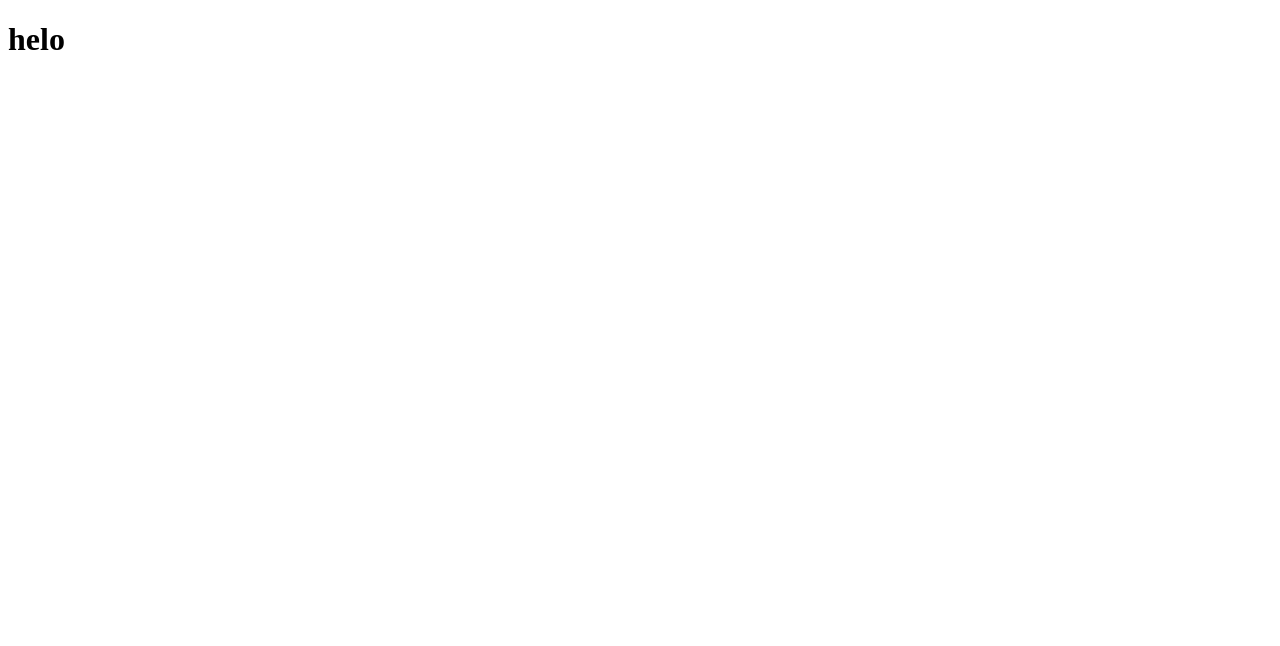
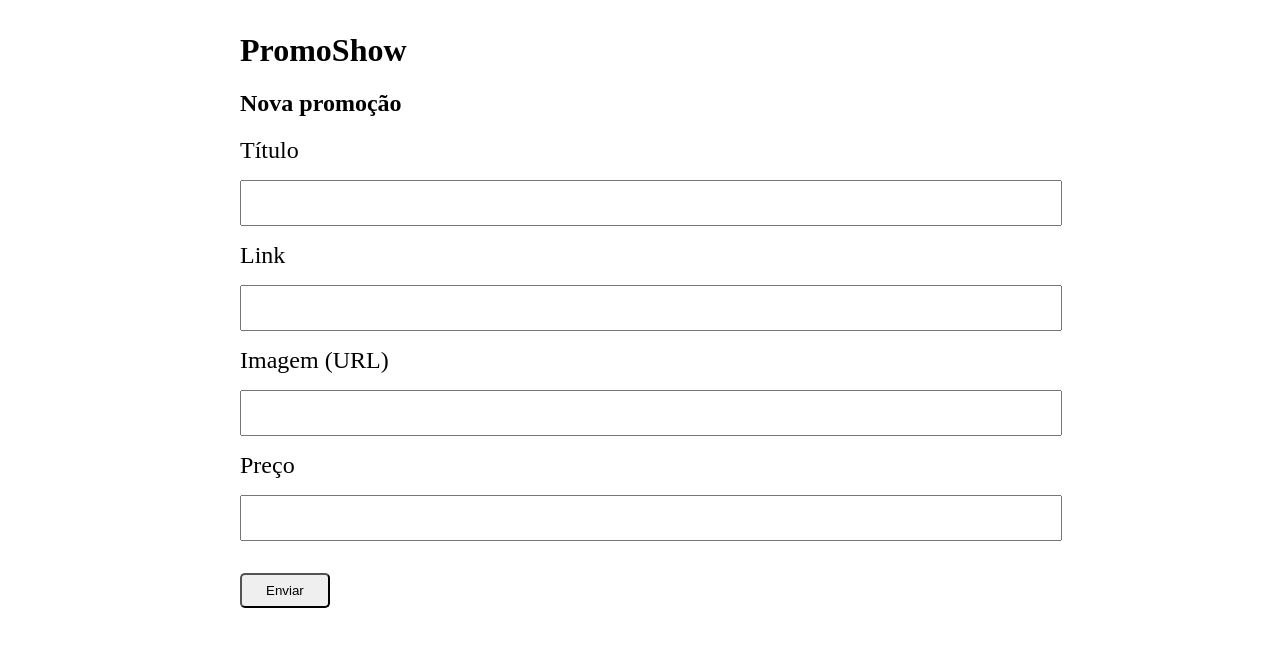
Before and after one commit to gabrieldiasss/PromoApp, a React (Create React App) app: page /create in a window 1280 px wide. Shown: the top 646 px of the page. Built offline with nearby package versions, Linux system fonts and the light colour scheme; the HTML template or start-up script is replaced by a standard one.

Commit message:
aula 7 - formulário edição

```diff
--- a/package.json
+++ b/package.json
@@ -9,6 +9,7 @@
     "axios": "^0.21.1",
     "react": "^17.0.1",
     "react-dom": "^17.0.1",
+    "react-hook-form": "^7.10.0",
     "react-icons": "^4.2.0",
     "react-router-dom": "^5.2.0",
     "react-scripts": "4.0.2",
--- a/src/components/Card/Card.js
+++ b/src/components/Card/Card.js
@@ -13,7 +13,7 @@ function PromotionCard({ promotion }) {
 
                         <div className="card-body" >
 
-                            <img src={promotion.imageUrl} />
+                            <img src={promotion.url} />
 
                             <div className="card-infos" >
                                 <h1>{promotion.title}</h1>
@@ -29,7 +29,7 @@ function PromotionCard({ promotion }) {
                                             { promotion.comments.length === 0 ? '' : promotion.comments.length > 1 ? ' Comentários' : ' Comentário' }
                                         </p>
 
-                                        <a href={promotion.url} target="_blank" >Ir para o site</a>
+                                        <a href={promotion.link} target="_blank" >Ir para o site</a>
                                     </div>
 
 
--- /dev/null
+++ b/src/components/Form/Form.js
@@ -0,0 +1,57 @@
+import axios from 'axios'
+import { useForm } from 'react-hook-form'
+import { useHistory } from 'react-router-dom'
+
+
+import './form.scss'
+
+function Form () {
+
+    let history = useHistory()
+
+    const { register, handleSubmit, formState: { errors } } = useForm()
+
+    const onSubmit = values => axios.post("http://localhost:5000/promotions", values)
+    .then(() => {
+        history.push("/")
+    })
+
+    return(
+        <div className="form" >
+
+            <main>
+                <h1>PromoShow</h1>
+                <h2>Nova promoção</h2>
+
+                <form onSubmit={handleSubmit(onSubmit)} >
+                    <div className="fields" >
+                        <label>Título</label>
+                        <input name="title" type="text" {...register("title")} />
+                    </div>
+
+                    <div className="fields" >
+                        <label>Link</label>
+                        <input name="link" type="text" {...register("link")} />
+                    </div>
+
+                    <div className="fields" >
+                        <label>Imagem (URL)</label>
+                        <input name="url" type="text" {...register("url")} />
+                    </div>
+
+                    <div className="fields" >
+                        <label>Preço</label>
+                        <input name="price" type="number" {...register("price")} />
+                    </div>
+
+                    <button type="submit">Enviar</button>
+
+                </form>
+            </main>
+
+
+        </div>
+    )
+}
+
+export default Form
--- /dev/null
+++ b/src/components/Form/form.scss
@@ -0,0 +1,41 @@
+.form {
+
+    main {
+
+        margin: 32px auto;
+        max-width: 800px;
+
+        h2 {
+            margin-top: 8px;
+        }
+
+        form {
+
+            .fields {
+                margin-top: 16px;
+
+                label {
+                    font-size: 24px;
+                }
+
+                input {
+                    width: 100%;
+                    height: 40px;
+                    outline: 0;
+                    padding-left: 16px;
+                    margin-top: 16px;
+                }
+
+            }
+
+            button {
+                margin-top: 32px;
+                padding: 8px 24px;
+                border-radius: 5px;
+            }
+
+        }
+
+    }
+
+}
--- a/src/components/Search/Search.js
+++ b/src/components/Search/Search.js
@@ -2,11 +2,11 @@ import React, { useState, useEffect } from 'react'
 import List from '../List/List'
 
 import axios from 'axios'
+import { Link } from 'react-router-dom'
 
 import './search.scss'
 
 function PromotionSearch() {
-
 
     const [ promotions, setPromotions ] = useState([])
     const [ search, setSearch ] = useState('')
@@ -33,7 +33,9 @@ function PromotionSearch() {
             <header>
                 <div>
                     <h1>PromoShow</h1>
-                    <button>Nova publicação</button>
+                    <Link to="/create" >
+                        <button>Nova publicação</button>
+                    </Link>
 
                 </div>
 
@@ -53,7 +55,6 @@ function PromotionSearch() {
 
         </div>
 
-
     )
 }
 
--- a/src/pages/Form/Form.js
+++ b/src/pages/Form/Form.js
@@ -1,14 +1,16 @@
 import React from 'react'
 
-import { useParams } from 'react-router-dom'
+import FormPromotion from '../../components/Form/Form'
 
-function Form () {
 
-    const { id } = useParams()
+
+function PageForm () {
 
     return(
-        <h1>helo</h1>
+        <div className="page-form" >
+            <FormPromotion />
+        </div>
     )
 }
 
-export default Form
+export default PageForm
```
Also changed, not shown: src/pages/Form/form.scss (deleted), 1 other file (tests, documents, lock files or other folders).
